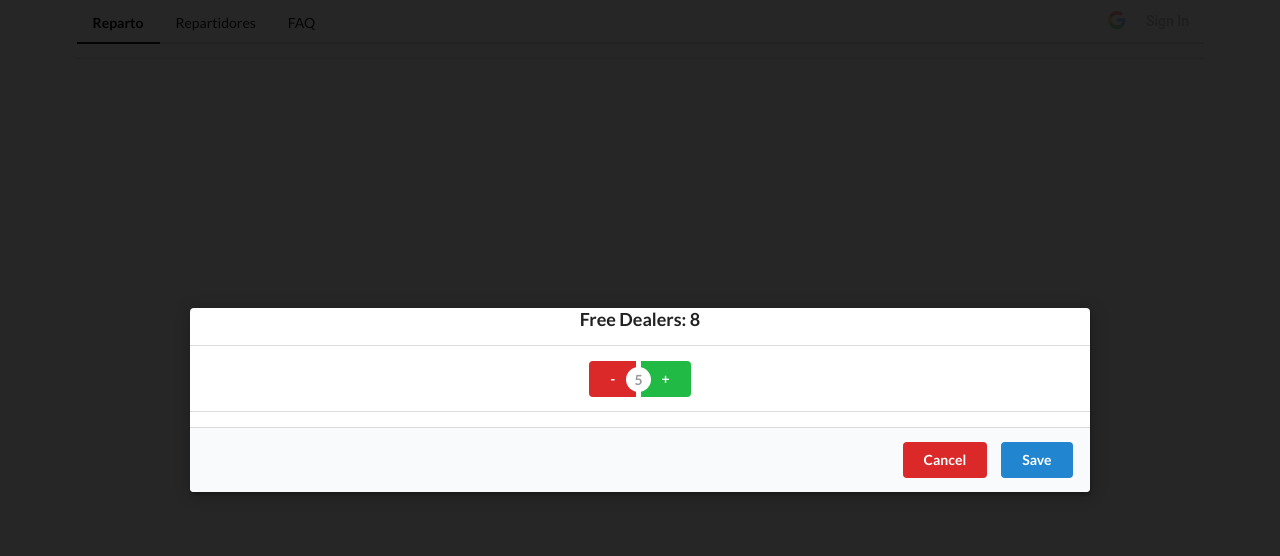
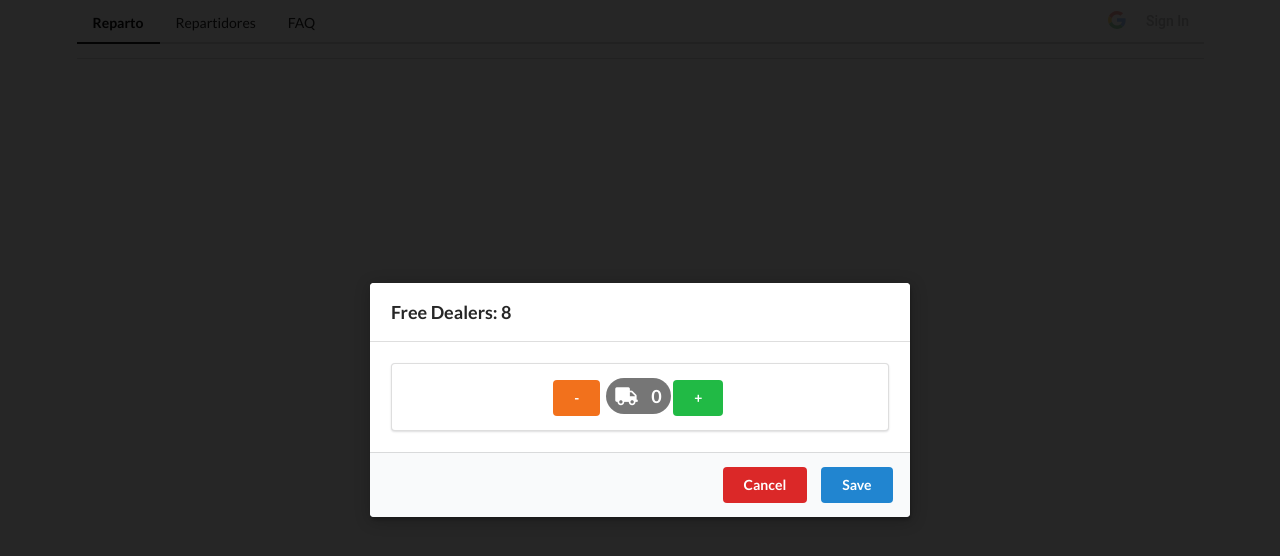
Before and after one commit to jorgeAgoiz/deliveryBoardApp, a React (Create React App) app: page /toassign/1/1 in a window 1280 px wide. Shown: the top 556 px of the page. Built offline with nearby package versions, Linux system fonts and the light colour scheme; no server answers.

Commit message:
Dandole estilos a la modal

```diff
--- a/src/components/ModalSlot/ModalSlot.js
+++ b/src/components/ModalSlot/ModalSlot.js
@@ -9,12 +9,11 @@ const Modal = (props) => {
             <div onClick={outSideDiv} className='ui dimmer modals visible active'>
                 <div
                     onClick={inSideDiv}
-                    className='ui standard modal visible active'
+                    className='ui standard tiny modal visible active'
                 >
-                    <div className="ui centered padded grid">{content}</div>
-                    <div class="ui divider"></div>
-                    <div className="ui centered padded grid">{assign}</div>
-                    <div class="ui divider"></div>
+                    <div className="header">{content}</div>
+                    <div className="content">{assign}</div>
+
                     <div className="actions">{actions}</div>
                 </div>
             </div>
--- a/src/components/ToAssign/ToAssign.js
+++ b/src/components/ToAssign/ToAssign.js
@@ -9,22 +9,24 @@ const ToAssign = (props) => {
     const freeDealers = useSelector(state => {
         const rowSelected = Object.values(state.slots);
         const arrayRowSelected = Object.values(rowSelected[row]);
-        return 8 - arrayRowSelected[column].dealersBusy;
+        return arrayRowSelected[column].dealersBusy;
     })
 
     const comeBackToBoard = () => history.push("/");
     const stopPropagation = (event) => event.stopPropagation();
     const mainContent = (
         <>
-            <h3>Free Dealers: {freeDealers}</h3>
+            <h3>Free Dealers: {8 - freeDealers}</h3>
         </>
     );
 
     const assignButtons = (
-        <div className="ui buttons">
-            <button className="ui red button"> - </button>
-            <div className="or" data-text="5"></div>
-            <button className="ui positive button"> + </button>
+        <div className="ui center aligned segment">
+            <button className="ui orange button">-</button>
+            <div className="ui circular big grey label">
+                <i className="truck icon"></i>{freeDealers}
+            </div>
+            <button className="ui green button">+</button>
         </div>
     )
     /* Continuaremos aqui dandole funcionalidad a estos botones */
```
